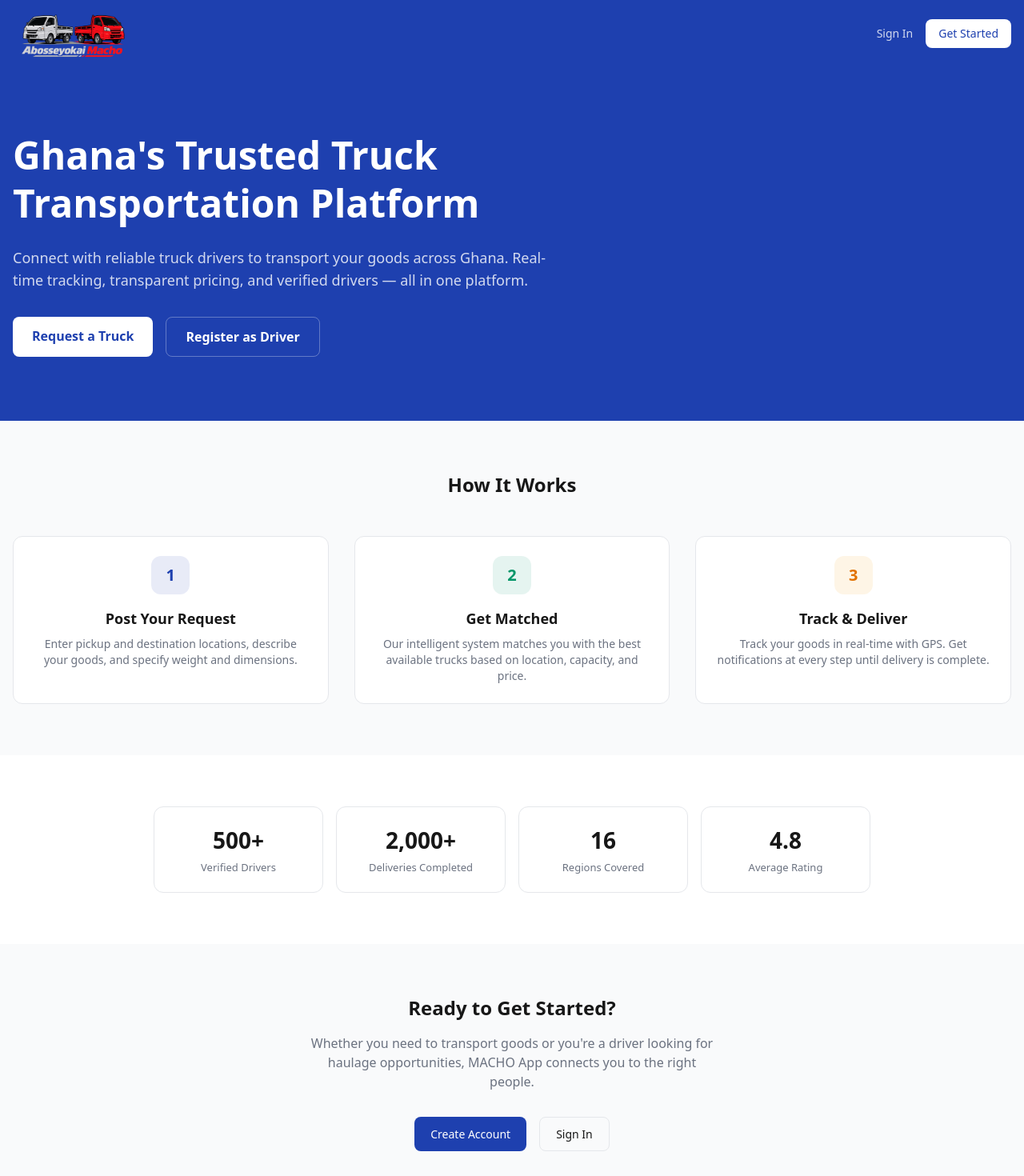
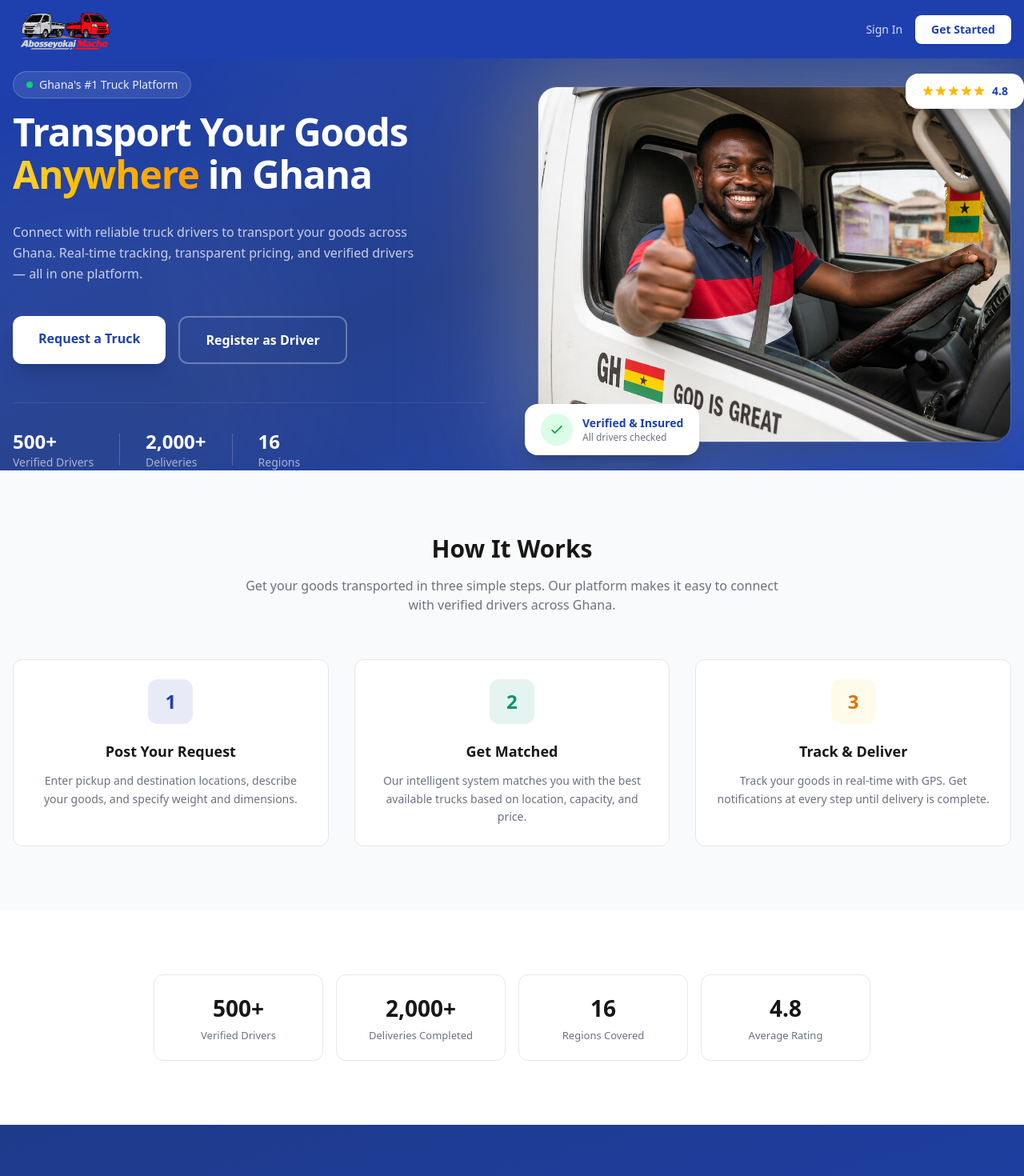
Before and after one commit to s0simple/MACHOAPP, a Next.js app: page / in a window 1280 px wide. Shown: the top 1470 px of the page at 80% size. Built offline with nearby package versions, Linux system fonts and the light colour scheme.

Commit message:
fix vecel dep one

```diff
--- a/app/page.tsx
+++ b/app/page.tsx
@@ -4,33 +4,27 @@ import Image from "next/image";
 export default function Home() {
   return (
     <div className="min-h-screen flex flex-col">
-      {/* Hero Section */}
-      <header className="bg-primary text-white">
-        <div className="container py-4">
+      {/* Header */}
+      <header className="bg-primary text-white shadow-lg">
+        <div className="container ">
           <div className="flex items-center justify-between">
-            <div className="">
             <Image
               src="/logo.png"
-                // className="border bg-blue"
-                width={150}
-                height={150}
-                alt="Picture of the author"
+              width={130}
+              height={130}
+              alt="MACHO App"
+              className="rounded-lg"
             />
-              {/* <div className="w-10 h-10 bg-white/20 rounded-lg flex items-center justify-center font-bold text-lg">
-                M
-              </div> */}
-              <div className="text-xl font-bold "></div>
-            </div>
             <nav className="flex items-center gap-4">
               <Link
                 href="/login"
-                className="text-white/80 hover:text-white text-sm font-medium"
+                className="text-white/80 hover:text-white text-sm font-medium transition-colors"
               >
                 Sign In
               </Link>
               <Link
                 href="/register"
-                className="bg-white text-primary px-4 py-2 rounded-lg text-sm font-medium hover:bg-white/90"
+                className="bg-white text-primary px-5 py-2 rounded-lg text-sm font-semibold hover:bg-white/90 transition-colors shadow-sm"
               >
                 Get Started
               </Link>
@@ -40,14 +34,33 @@ export default function Home() {
       </header>
 
       <main className="flex-1">
-        {/* Hero */}
-        <section className="bg-primary text-white py-20">
-          <div className="container">
-            <div className="max-w-3xl">
-              <h1 className="text-4xl md:text-5xl font-bold leading-tight mb-6">
-                Ghana's Trusted Truck Transportation Platform
+        {/* Hero Section */}
+        <section className="relative bg-gradient-to-br from-primary via-primary-dark to-primary text-white overflow-hidden">
+          {/* Decorative background elements */}
+          <div className="absolute inset-0 overflow-hidden">
+            <div className="absolute -top-24 -right-24 w-96 h-96 bg-white/5 rounded-full blur-3xl"></div>
+            <div className="absolute -bottom-32 -left-32 w-[500px] h-[500px] bg-white/5 rounded-full blur-3xl"></div>
+            <div className="absolute top-1/2 left-1/2 -translate-x-1/2 -translate-y-1/2 w-[800px] h-[800px] bg-white/[0.03] rounded-full blur-3xl"></div>
+          </div>
+
+          <div className="container relative py-24 md:py-32 lg:py-40">
+            <div className="grid lg:grid-cols-2 gap-16 items-center">
+              {/* Text Content */}
+              <div className="max-w-2xl">
+                <div className="inline-flex items-center gap-2 bg-white/10 border border-white/20 rounded-full px-4 py-1.5 mb-4 mt-4">
+                  <span className="w-2 h-2 bg-green-400 rounded-full animate-pulse"></span>
+                  <span className="text-sm font-medium text-white/90">
+                    Ghana's #1 Truck Platform
+                  </span>
+                </div>
+                <h1 className="text-4xl md:text-4xl lg:text-5xl font-bold leading-[1.1] mb-8 tracking-tight">
+                  Transport Your Goods{" "}
+                  <span className="text-transparent bg-clip-text bg-gradient-to-r from-amber-300 to-amber-500">
+                    Anywhere
+                  </span>{" "}
+                  in Ghana
                 </h1>
-              <p className="text-lg text-white/80 mb-8 max-w-2xl">
+                <p className="text-md text-white/75 mb-10 leading-relaxed max-w-lg">
                   Connect with reliable truck drivers to transport your goods
                   across Ghana. Real-time tracking, transparent pricing, and
                   verified drivers — all in one platform.
@@ -55,56 +68,142 @@ export default function Home() {
                 <div className="flex flex-wrap gap-4">
                   <Link
                     href="/register"
-                  className="bg-white text-primary px-6 py-3 rounded-lg font-semibold hover:bg-white/90 transition"
+                    className="bg-white text-primary px-8 py-4 rounded-xl font-bold text-md hover:bg-white/90 transition-all shadow-xl hover:shadow-2xl hover:-translate-y-0.5"
                   >
                     Request a Truck
                   </Link>
                   <Link
                     href="/register"
-                  className="border border-white/30 text-white px-6 py-3 rounded-lg font-semibold hover:bg-white/10 transition"
+                    className="border-2 border-white/30 text-white px-8 py-4 rounded-xl font-bold text-md hover:bg-white/10 transition-all hover:-translate-y-0.5"
                   >
                     Register as Driver
                   </Link>
+                </div>
+                {/* Trust indicators */}
+                <div className="flex items-center gap-8 mt-12 pt-8 border-t border-white/10">
+                  <div>
+                    <div className="text-2xl font-bold">500+</div>
+                    <div className="text-sm text-white/60">
+                      Verified Drivers
+                    </div>
+                  </div>
+                  <div className="w-px h-10 bg-white/20"></div>
+                  <div>
+                    <div className="text-2xl font-bold">2,000+</div>
+                    <div className="text-sm text-white/60">Deliveries</div>
+                  </div>
+                  <div className="w-px h-10 bg-white/20"></div>
+                  <div>
+                    <div className="text-2xl font-bold">16</div>
+                    <div className="text-sm text-white/60">Regions</div>
+                  </div>
+                </div>
+              </div>
+
+              {/* Hero Image */}
+              <div className="relative flex justify-center lg:justify-end">
+                <div className="relative">
+                  {/* Glow behind image */}
+                  <div className="absolute inset-0 bg-gradient-to-br from-amber-400/30 to-primary-light/30 rounded-3xl blur-3xl scale-110"></div>
+                  <div className="absolute inset-0 bg-white/10 rounded-3xl blur-2xl scale-105"></div>
+                  <Image
+                    src="/vURflJPuBzRbD9rNz_VFl_DyKJBm0A.png"
+                    width={640}
+                    height={480}
+                    alt="Truck transportation service in Ghana"
+                    className="relative rounded-3xl shadow-2xl object-cover w-full max-w-[640px] h-auto border border-white/10"
+                    priority
+                  />
+                  {/* Floating badge */}
+                  <div className="absolute -bottom-4 -left-4 bg-white text-primary rounded-2xl shadow-xl px-5 py-3">
+                    <div className="flex items-center gap-3">
+                      <div className="w-10 h-10 bg-green-100 rounded-full flex items-center justify-center">
+                        <svg
+                          className="w-5 h-5 text-green-600"
+                          fill="none"
+                          stroke="currentColor"
+                          viewBox="0 0 24 24"
+                        >
+                          <path
+                            strokeLinecap="round"
+                            strokeLinejoin="round"
+                            strokeWidth={2}
+                            d="M5 13l4 4L19 7"
+                          />
+                        </svg>
+                      </div>
+                      <div>
+                        <div className="font-bold text-sm">
+                          Verified & Insured
+                        </div>
+                        <div className="text-xs text-muted">
+                          All drivers checked
+                        </div>
+                      </div>
+                    </div>
+                  </div>
+                  {/* Floating rating badge */}
+                  <div className="absolute -top-4 -right-4 bg-white text-primary rounded-2xl shadow-xl px-5 py-3">
+                    <div className="flex items-center gap-2">
+                      <div className="flex">
+                        {[1, 2, 3, 4, 5].map((star) => (
+                          <svg
+                            key={star}
+                            className="w-4 h-4 text-amber-400 fill-current"
+                            viewBox="0 0 20 20"
+                          >
+                            <path d="M9.049 2.927c.3-.921 1.603-.921 1.902 0l1.07 3.292a1 1 0 00.95.69h3.462c.969 0 1.371 1.24.588 1.81l-2.8 2.034a1 1 0 00-.364 1.118l1.07 3.292c.3.921-.755 1.688-1.54 1.118l-2.8-2.034a1 1 0 00-1.175 0l-2.8 2.034c-.784.57-1.838-.197-1.539-1.118l1.07-3.292a1 1 0 00-.364-1.118L2.98 8.72c-.783-.57-.38-1.81.588-1.81h3.461a1 1 0 00.951-.69l1.07-3.292z" />
+                          </svg>
+                        ))}
+                      </div>
+                      <span className="font-bold text-sm">4.8</span>
+                    </div>
+                  </div>
+                </div>
               </div>
             </div>
           </div>
         </section>
 
-        {/* Features */}
-        <section className="py-16 bg-surface">
+        {/* Features / How It Works */}
+        <section className="py-20 bg-surface">
           <div className="container">
-            <h2 className="text-2xl font-bold text-center mb-12">
-              How It Works
-            </h2>
+            <div className="text-center mb-14">
+              <h2 className="text-3xl font-bold mb-4">How It Works</h2>
+              <p className="text-muted max-w-2xl mx-auto">
+                Get your goods transported in three simple steps. Our platform
+                makes it easy to connect with verified drivers across Ghana.
+              </p>
+            </div>
             <div className="grid md:grid-cols-3 gap-8">
-              <div className="card text-center">
-                <div className="w-12 h-12 bg-primary/10 rounded-xl flex items-center justify-center mx-auto mb-4">
-                  <span className="text-primary font-bold text-xl">1</span>
+              <div className="card text-center hover:shadow-lg transition-shadow">
+                <div className="w-14 h-14 bg-primary/10 rounded-xl flex items-center justify-center mx-auto mb-5">
+                  <span className="text-primary font-bold text-2xl">1</span>
                 </div>
-                <h3 className="font-semibold text-lg mb-2">
+                <h3 className="font-semibold text-lg mb-3">
                   Post Your Request
                 </h3>
-                <p className="text-muted text-sm">
+                <p className="text-muted text-sm leading-relaxed">
                   Enter pickup and destination locations, describe your goods,
                   and specify weight and dimensions.
                 </p>
               </div>
-              <div className="card text-center">
-                <div className="w-12 h-12 bg-secondary/10 rounded-xl flex items-center justify-center mx-auto mb-4">
-                  <span className="text-secondary font-bold text-xl">2</span>
+              <div className="card text-center hover:shadow-lg transition-shadow">
+                <div className="w-14 h-14 bg-secondary/10 rounded-xl flex items-center justify-center mx-auto mb-5">
+                  <span className="text-secondary font-bold text-2xl">2</span>
                 </div>
-                <h3 className="font-semibold text-lg mb-2">Get Matched</h3>
-                <p className="text-muted text-sm">
+                <h3 className="font-semibold text-lg mb-3">Get Matched</h3>
+                <p className="text-muted text-sm leading-relaxed">
                   Our intelligent system matches you with the best available
                   trucks based on location, capacity, and price.
                 </p>
               </div>
-              <div className="card text-center">
-                <div className="w-12 h-12 bg-accent/10 rounded-xl flex items-center justify-center mx-auto mb-4">
-                  <span className="text-amber-600 font-bold text-xl">3</span>
+              <div className="card text-center hover:shadow-lg transition-shadow">
+                <div className="w-14 h-14 bg-amber-50 rounded-xl flex items-center justify-center mx-auto mb-5">
+                  <span className="text-amber-600 font-bold text-2xl">3</span>
                 </div>
-                <h3 className="font-semibold text-lg mb-2">Track & Deliver</h3>
-                <p className="text-muted text-sm">
+                <h3 className="font-semibold text-lg mb-3">Track & Deliver</h3>
+                <p className="text-muted text-sm leading-relaxed">
                   Track your goods in real-time with GPS. Get notifications at
                   every step until delivery is complete.
                 </p>
@@ -114,22 +213,22 @@ export default function Home() {
         </section>
 
         {/* Stats */}
-        <section className="py-16">
+        <section className="py-20">
           <div className="container">
             <div className="stats-grid max-w-4xl mx-auto">
-              <div className="stat-card text-center">
+              <div className="stat-card text-center hover:shadow-md transition-shadow">
                 <div className="stat-value text-primary">500+</div>
                 <div className="stat-label">Verified Drivers</div>
               </div>
-              <div className="stat-card text-center">
+              <div className="stat-card text-center hover:shadow-md transition-shadow">
                 <div className="stat-value text-secondary">2,000+</div>
                 <div className="stat-label">Deliveries Completed</div>
               </div>
-              <div className="stat-card text-center">
-                <div className="stat-value text-accent">16</div>
+              <div className="stat-card text-center hover:shadow-md transition-shadow">
+                <div className="stat-value text-amber-500">16</div>
                 <div className="stat-label">Regions Covered</div>
               </div>
-              <div className="stat-card text-center">
+              <div className="stat-card text-center hover:shadow-md transition-shadow">
                 <div className="stat-value text-primary">4.8</div>
                 <div className="stat-label">Average Rating</div>
               </div>
@@ -138,18 +237,24 @@ export default function Home() {
         </section>
 
         {/* CTA */}
-        <section className="py-16 bg-surface">
+        <section className="py-20 bg-gradient-to-br from-primary-dark to-primary text-white">
           <div className="container text-center">
-            <h2 className="text-2xl font-bold mb-4">Ready to Get Started?</h2>
-            <p className="text-muted mb-8 max-w-lg mx-auto">
+            <h2 className="text-3xl font-bold mb-4">Ready to Get Started?</h2>
+            <p className="text-white/80 mb-8 max-w-lg mx-auto leading-relaxed">
               Whether you need to transport goods or you're a driver looking for
               haulage opportunities, MACHO App connects you to the right people.
             </p>
             <div className="flex justify-center gap-4">
-              <Link href="/register" className="btn btn-primary">
+              <Link
+                href="/register"
+                className="bg-white text-primary px-7 py-3 rounded-lg font-semibold hover:bg-white/90 transition-colors shadow-md"
+              >
                 Create Account
               </Link>
-              <Link href="/login" className="btn btn-outline">
+              <Link
+                href="/login"
+                className="border-2 border-white/30 text-white px-7 py-3 rounded-lg font-semibold hover:bg-white/10 transition-colors"
+              >
                 Sign In
               </Link>
             </div>
@@ -158,16 +263,16 @@ export default function Home() {
       </main>
 
       {/* Footer */}
-      <footer className="border-t border-border py-8">
+      <footer className="border-t border-border py-10">
         <div className="container">
-          <div className="flex flex-col md:flex-row justify-between items-center gap-4">
-            <div className="flex items-center gap-2">
-              {/* <div className="w-8 h-8 bg-primary rounded-lg flex items-center justify-center text-white font-bold text-sm">
-                K
-              </div>
-              <span className="font-semibold">MACHO App</span> */}
-              <img src={"/logo.png"} width={120} height={120} />
-            </div>
+          <div className="flex flex-col md:flex-row justify-between items-center gap-6">
+            <Image
+              src="/logo.png"
+              width={48}
+              height={48}
+              alt="MACHO App"
+              className="rounded-lg"
+            />
             <p className="text-muted text-sm">
               &copy; 2026 MACHO App. Ghana's Truck Transportation System. All
               rights reserved.
--- a/package.json
+++ b/package.json
@@ -4,7 +4,7 @@
   "private": true,
   "scripts": {
     "dev": "next dev",
-    "build": "next build",
+    "build": "prisma generate && next build",
     "start": "next start",
     "lint": "eslint"
   },
```
Also changed, not shown: public/vURflJPuBzRbD9rNz_VFl_DyKJBm0A.png (added). Lines whose indentation alone changed are shown as unchanged.
